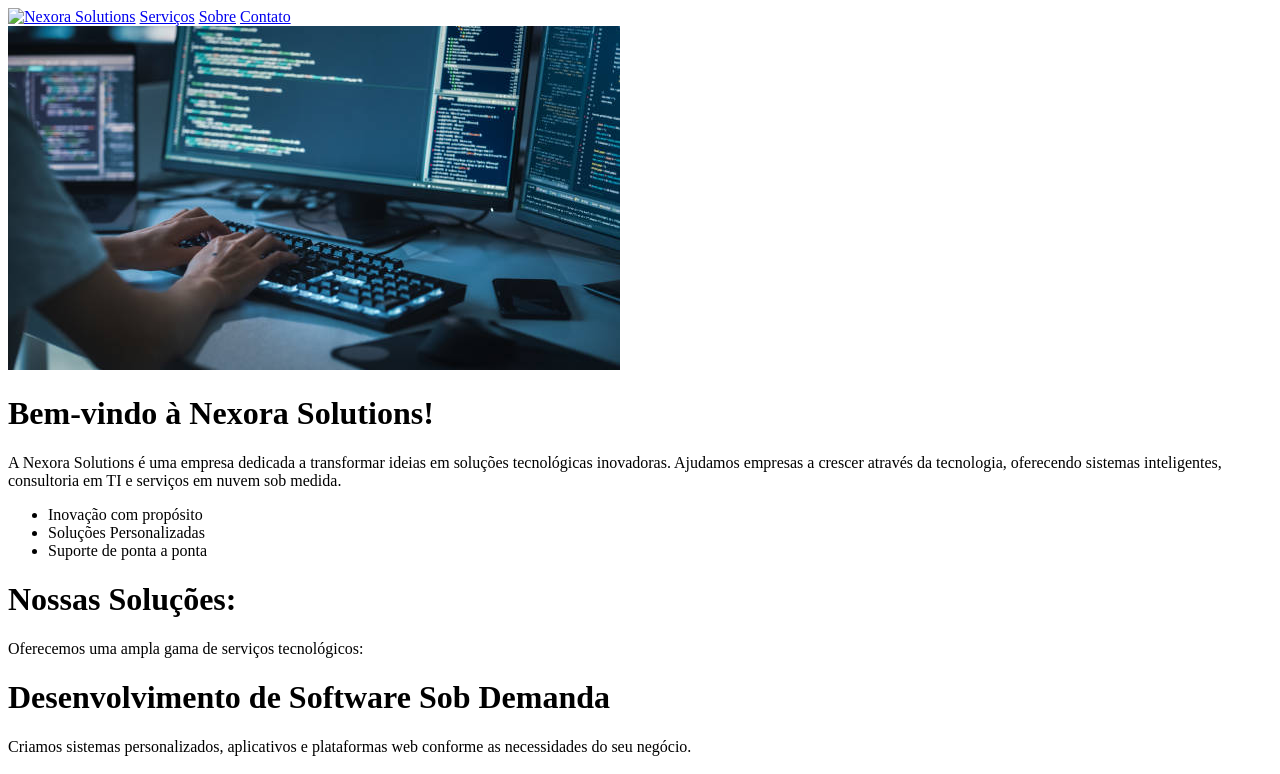
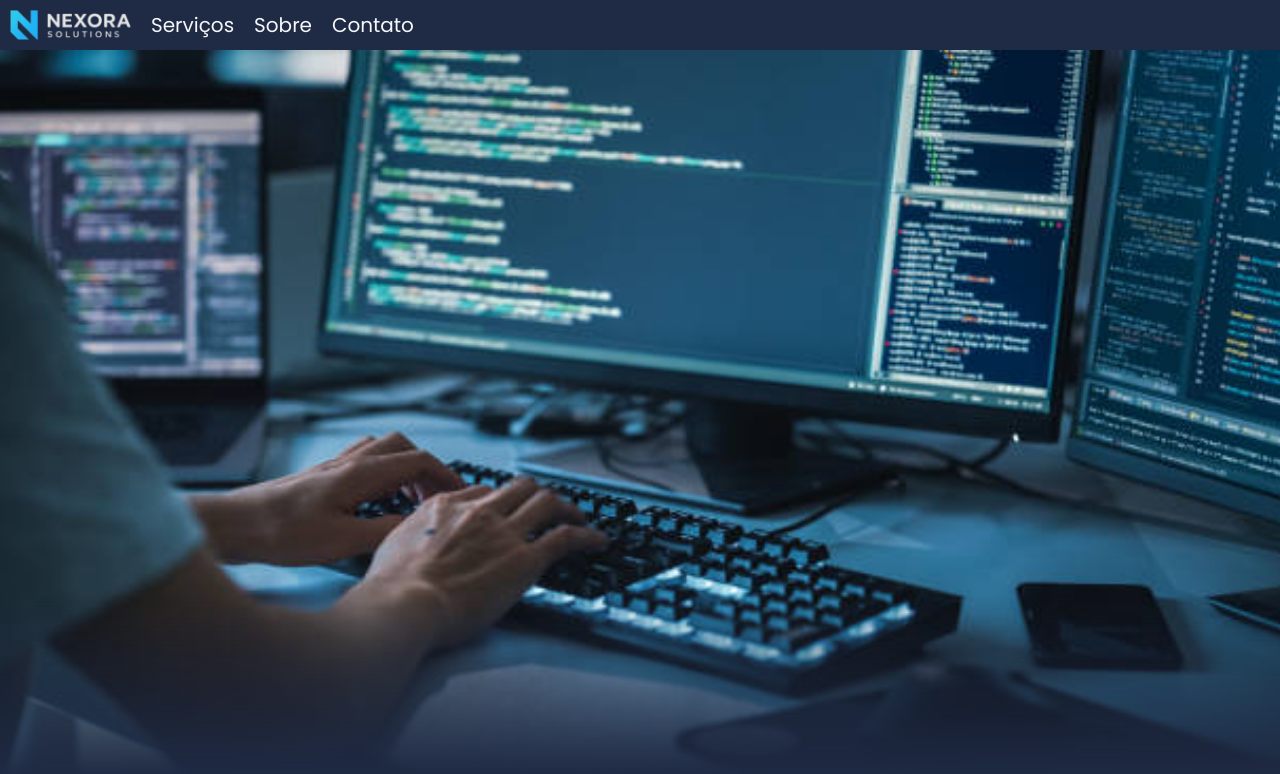
Before and after one commit to IcaroStarling/Site-Institucional, a plain HTML site: page index.html in a window 1280 px wide. Shown: the top 774 px of the page. Drawn offline with Linux system fonts and the light colour scheme; the site is published under a folder, as on GitHub Pages, so addresses that start at the root find nothing.

Commit message:
Commit 1.0 - Alteração dos paths no index.html

```diff
--- a/index.html
+++ b/index.html
@@ -7,13 +7,13 @@
       href="https://fonts.googleapis.com/css2?family=Poppins:wght@400;600&display=swap"
       rel="stylesheet"
     />
-    <link rel="stylesheet" href="/css/style.css" />
+    <link rel="stylesheet" href="css/style.css" />
     <title>Nexora Solutions</title>
   </head>
   <header>
     <nav>
       <a href="#home"
-        ><img src="/img/logo.png" alt="Nexora Solutions" class="logo"
+        ><img src="img/logo.png" alt="Nexora Solutions" class="logo"
       /></a>
       <a href="#servicos">Serviços</a>
       <a href="#sobre">Sobre</a>
```
